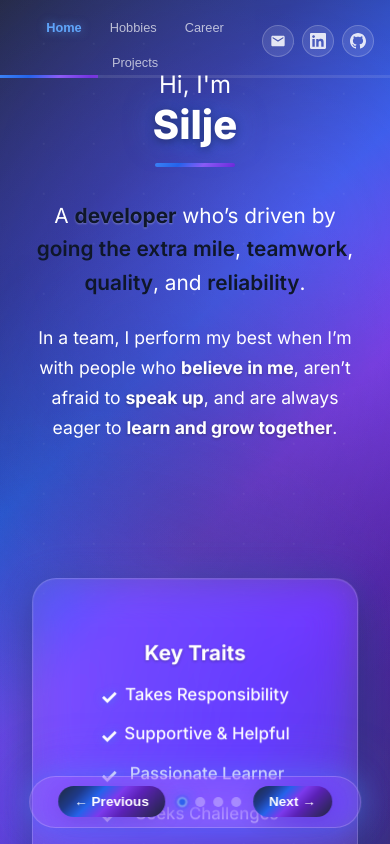
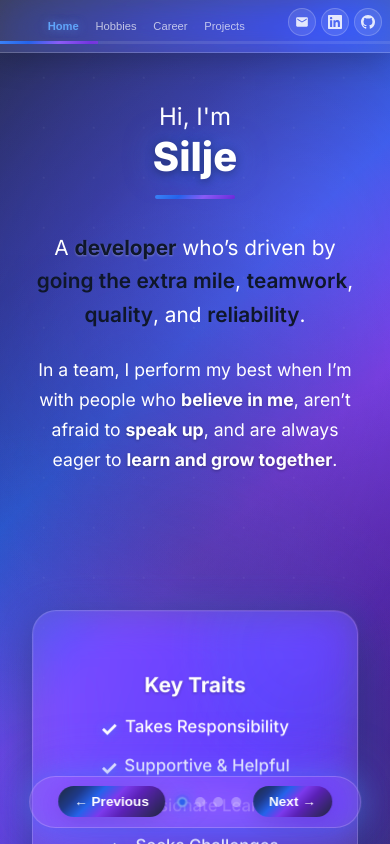
Before and after one commit to siljehtangen/portfolio, a Vue app: page / in a window 390 px wide. Built offline with nearby package versions, Linux system fonts and the light colour scheme.

Commit message:
fix&feat: minor enchancements with navbar, colors and add bouncing

```diff
--- a/src/components/MyIntro.vue
+++ b/src/components/MyIntro.vue
@@ -26,6 +26,7 @@
 
       <div class="visual-elements">
         <div class="traits-card">
+          <div class="blue-shape"></div>
           <div class="traits-content">
             <div class="traits-text">
               <h3 class="traits-title">Key Traits</h3>
@@ -47,5 +48,5 @@
 </template>
 
 <script setup lang="ts">
-import "@/styles/MyIntro.css"
+import '@/styles/MyIntro.css'
 </script>
--- a/src/styles/MyCareer.css
+++ b/src/styles/MyCareer.css
@@ -204,6 +204,7 @@
   margin-right: auto;
   transform-style: preserve-3d;
   perspective: 1000px;
+  animation: cardBounce 3s ease-in-out infinite;
 }
 
 .timeline-item:nth-child(odd) .career-card {
@@ -214,16 +215,6 @@
 .timeline-item:nth-child(even) .career-card {
   margin-left: 3rem;
   margin-right: 0;
-}
-
-.career-card:hover {
-  transform: translateY(-12px) scale(1.02) rotateY(-2deg);
-  border-color: var(--glass-hover-border);
-  box-shadow:
-    var(--shadow-heavy),
-    var(--shadow-glow),
-    0 25px 70px rgba(139, 92, 246, 0.3);
-  background: var(--glass-bg-hover);
 }
 
 .career-card::before {
@@ -242,7 +233,8 @@
 }
 
 .career-card:hover {
-  transform: translateY(-12px) scale(1.02) rotateY(-2deg);
+  transform: translateY(-12px) scale(1.02) rotateY(-2deg) !important;
+  animation-play-state: paused;
   border-color: var(--glass-hover-border);
   box-shadow:
     var(--shadow-heavy),
@@ -422,23 +414,33 @@
 }
 
 .career-2 {
-  animation-delay: 0.2s;
+  animation-delay: 0.5s;
 }
 
 .career-3 {
-  animation-delay: 0.3s;
+  animation-delay: 1s;
 }
 
 .career-4 {
-  animation-delay: 0.4s;
+  animation-delay: 1.5s;
 }
 
 .career-5 {
-  animation-delay: 0.5s;
+  animation-delay: 2s;
 }
 
 .career-6 {
-  animation-delay: 0.6s;
+  animation-delay: 2.5s;
+}
+
+@keyframes cardBounce {
+  0%,
+  100% {
+    transform: translateY(0);
+  }
+  50% {
+    transform: translateY(-8px);
+  }
 }
 
 @keyframes fadeInUp {
@@ -495,6 +497,12 @@
 
   .MyCareer {
     padding: 2rem 1rem;
-    padding-top: 5rem;
+    padding-top: 7rem;
   }
 }
+
+@media (max-width: 480px) {
+  .MyCareer {
+    padding-top: 6.5rem;
+  }
+}
--- a/src/styles/MyHobbies.css
+++ b/src/styles/MyHobbies.css
@@ -93,12 +93,6 @@
 }
 
 .journey-card {
-  animation: slideInStagger 0.8s ease-out both;
-  transform-style: preserve-3d;
-  perspective: 1000px;
-}
-
-.journey-card {
   background: var(--glass-bg);
   backdrop-filter: blur(20px) saturate(180%);
   -webkit-backdrop-filter: blur(20px) saturate(180%);
@@ -110,6 +104,11 @@
   transition: all var(--transition-normal);
   overflow: hidden;
   cursor: pointer;
+  transform-style: preserve-3d;
+  perspective: 1000px;
+  animation:
+    slideInStagger 0.8s ease-out both,
+    cardBounce 3s ease-in-out infinite 0.8s;
 }
 
 .journey-card::before {
@@ -128,7 +127,8 @@
 }
 
 .journey-card:hover {
-  transform: translateY(-12px) scale(1.02) rotateX(2deg);
+  transform: translateY(-12px) scale(1.02) rotateX(2deg) !important;
+  animation-play-state: paused;
   border-color: var(--glass-hover-border);
   box-shadow:
     var(--shadow-heavy),
@@ -294,27 +294,37 @@
 }
 
 .hobby-1 {
-  animation-delay: 0.1s;
+  animation-delay: 0.1s, 0.9s;
 }
 
 .hobby-2 {
-  animation-delay: 0.2s;
+  animation-delay: 0.2s, 1.1s;
 }
 
 .hobby-3 {
-  animation-delay: 0.3s;
+  animation-delay: 0.3s, 1.3s;
 }
 
 .hobby-4 {
-  animation-delay: 0.4s;
+  animation-delay: 0.4s, 1.5s;
 }
 
 .hobby-5 {
-  animation-delay: 0.5s;
+  animation-delay: 0.5s, 1.7s;
 }
 
 .hobby-6 {
-  animation-delay: 0.6s;
+  animation-delay: 0.6s, 1.9s;
+}
+
+@keyframes cardBounce {
+  0%,
+  100% {
+    transform: translateY(0);
+  }
+  50% {
+    transform: translateY(-8px);
+  }
 }
 
 @keyframes fadeInUp {
@@ -356,6 +366,12 @@
 
   .MyHobbies {
     padding: 2rem 1rem;
-    padding-top: 5rem;
+    padding-top: 7rem;
   }
 }
+
+@media (max-width: 480px) {
+  .MyHobbies {
+    padding-top: 6.5rem;
+  }
+}
--- a/src/styles/MyIntro.css
+++ b/src/styles/MyIntro.css
@@ -288,11 +288,47 @@
   }
 }
 
+.blue-shape {
+  position: absolute;
+  width: 200px;
+  height: 200px;
+  background: radial-gradient(circle, rgba(59, 130, 246, 0.3), rgba(37, 99, 235, 0.2));
+  border-radius: 50% 40% 60% 30%;
+  top: -50px;
+  right: -50px;
+  z-index: 0;
+  animation: shapeFloat 8s ease-in-out infinite;
+  filter: blur(20px);
+  opacity: 0.6;
+}
+
+@keyframes shapeFloat {
+  0%,
+  100% {
+    transform: translate(0, 0) rotate(0deg);
+    border-radius: 50% 40% 60% 30%;
+  }
+  25% {
+    transform: translate(-20px, 20px) rotate(90deg);
+    border-radius: 40% 60% 30% 50%;
+  }
+  50% {
+    transform: translate(20px, -20px) rotate(180deg);
+    border-radius: 60% 30% 50% 40%;
+  }
+  75% {
+    transform: translate(-10px, -10px) rotate(270deg);
+    border-radius: 30% 50% 40% 60%;
+  }
+}
+
 .traits-content {
   display: flex;
   align-items: center;
   justify-content: space-between;
   gap: 2rem;
+  position: relative;
+  z-index: 1;
 }
 
 .traits-text {
@@ -305,11 +341,11 @@
   height: 140px;
   border-radius: 50%;
   overflow: hidden;
-  border: 4px solid var(--primary-purple-1);
+  border: 4px solid var(--primary-purple-3);
   box-shadow:
     var(--shadow-medium),
     var(--shadow-glow-light),
-    0 0 20px rgba(139, 92, 246, 0.4);
+    0 0 20px rgba(109, 40, 217, 0.5);
   position: relative;
   animation: bounce 2s ease-in-out infinite;
   transition: all var(--transition-normal);
@@ -324,7 +360,7 @@
   background: linear-gradient(
     135deg,
     var(--primary-blue-1),
-    var(--primary-purple-1),
+    var(--primary-purple-3),
     var(--primary-blue-1)
   );
   -webkit-mask:
@@ -342,7 +378,7 @@
   transform: scale(1.1);
   box-shadow:
     var(--shadow-heavy),
-    0 0 30px rgba(139, 92, 246, 0.6),
+    0 0 30px rgba(109, 40, 217, 0.7),
     0 0 20px rgba(59, 130, 246, 0.4);
   border-color: var(--primary-blue-1);
 }
@@ -350,9 +386,9 @@
 .traits-image:hover::before {
   background: linear-gradient(
     135deg,
-    var(--primary-purple-1),
+    var(--primary-purple-3),
     var(--primary-blue-1),
-    var(--primary-purple-1)
+    var(--primary-purple-3)
   );
 }
 
@@ -455,7 +491,7 @@
 
 @media (max-width: 768px) {
   .MyIntro {
-    padding-top: 5rem;
+    padding-top: 7rem;
   }
 
   .intro-container {
@@ -477,6 +513,6 @@
 
 @media (max-width: 480px) {
   .MyIntro {
-    padding-top: 4.5rem;
+    padding-top: 6.5rem;
   }
 }
--- a/src/styles/MyNavbar.css
+++ b/src/styles/MyNavbar.css
@@ -4,7 +4,11 @@
   left: 0;
   right: 0;
   z-index: 2000;
-  background: transparent;
+  background: var(--glass-bg);
+  backdrop-filter: blur(20px) saturate(180%);
+  -webkit-backdrop-filter: blur(20px) saturate(180%);
+  border-bottom: 1px solid var(--glass-border);
+  box-shadow: var(--shadow-medium);
   transition: all var(--transition-normal);
   padding: 1rem 0;
 }
@@ -200,62 +204,40 @@
 /* Mobile Responsive */
 @media (max-width: 768px) {
   .navbar-container {
-    padding: 0 1rem;
-    gap: 1rem;
-    flex-wrap: wrap;
+    padding: 0 0.5rem;
+    gap: 0.5rem;
+    flex-wrap: nowrap;
   }
 
   .navbar-links {
-    gap: 0.25rem;
-    flex-wrap: wrap;
+    gap: 0.1rem;
+    flex-wrap: nowrap;
     order: 1;
-    width: 100%;
+    flex: 1;
     justify-content: center;
+    overflow-x: auto;
+    -webkit-overflow-scrolling: touch;
+    scrollbar-width: none;
+    -ms-overflow-style: none;
+  }
+
+  .navbar-links::-webkit-scrollbar {
+    display: none;
   }
 
   .navbar-social {
     order: 2;
-    gap: 0.5rem;
+    gap: 0.4rem;
+    flex-shrink: 0;
   }
 
   .nav-link {
-    padding: 0.5rem 1rem;
+    padding: 0.5rem 0.6rem;
+    flex-shrink: 0;
   }
 
   .nav-label {
-    font-size: 0.875rem;
-  }
-
-  .social-link {
-    width: 36px;
-    height: 36px;
-  }
-
-  .social-icon {
-    width: 18px;
-    height: 18px;
-  }
-}
-
-@media (max-width: 480px) {
-  .navbar {
-    padding: 0.75rem 0;
-  }
-
-  .navbar-container {
-    gap: 0.5rem;
-  }
-
-  .nav-link {
-    padding: 0.5rem 0.75rem;
-  }
-
-  .nav-label {
-    font-size: 0.8rem;
-  }
-
-  .navbar-social {
-    gap: 0.5rem;
+    font-size: 0.75rem;
   }
 
   .social-link {
@@ -268,3 +250,42 @@
     height: 16px;
   }
 }
+
+@media (max-width: 480px) {
+  .navbar {
+    padding: 0.5rem 0;
+  }
+
+  .navbar-container {
+    padding: 0 0.5rem;
+    gap: 0.25rem;
+    flex-wrap: nowrap;
+  }
+
+  .navbar-links {
+    gap: 0.05rem;
+    flex-wrap: nowrap;
+  }
+
+  .nav-link {
+    padding: 0.4rem 0.5rem;
+  }
+
+  .nav-label {
+    font-size: 0.7rem;
+  }
+
+  .navbar-social {
+    gap: 0.3rem;
+  }
+
+  .social-link {
+    width: 28px;
+    height: 28px;
+  }
+
+  .social-icon {
+    width: 14px;
+    height: 14px;
+  }
+}
--- a/src/styles/MyProjects.css
+++ b/src/styles/MyProjects.css
@@ -252,18 +252,37 @@
   transform-style: preserve-3d;
   perspective: 1000px;
   box-shadow: var(--shadow-medium);
+  animation: cardBounce 3s ease-in-out infinite;
 }
 
 .timeline-item:nth-child(odd) .project-card {
   margin-right: 3.5rem;
   margin-left: 0;
   border-top-right-radius: 0;
+  animation-delay: 0s;
 }
 
 .timeline-item:nth-child(even) .project-card {
   margin-left: 3.5rem;
   margin-right: 0;
   border-top-left-radius: 0;
+  animation-delay: 0.5s;
+}
+
+.timeline-item:nth-child(3) .project-card {
+  animation-delay: 1s;
+}
+
+.timeline-item:nth-child(4) .project-card {
+  animation-delay: 1.5s;
+}
+
+.timeline-item:nth-child(5) .project-card {
+  animation-delay: 2s;
+}
+
+.timeline-item:nth-child(6) .project-card {
+  animation-delay: 2.5s;
 }
 
 .project-card::after {
@@ -304,7 +323,8 @@
 }
 
 .project-card:hover {
-  transform: translateY(-12px) scale(1.02) rotateY(2deg);
+  transform: translateY(-12px) scale(1.02) rotateY(2deg) !important;
+  animation-play-state: paused;
   border-color: var(--glass-hover-border);
   box-shadow:
     var(--shadow-heavy),
@@ -528,6 +548,16 @@
   }
 }
 
+@keyframes cardBounce {
+  0%,
+  100% {
+    transform: translateY(0);
+  }
+  50% {
+    transform: translateY(-8px);
+  }
+}
+
 @media (max-width: 768px) {
   .timeline-container {
     padding: 0 1rem;
@@ -566,10 +596,16 @@
 
   .MyProjects {
     padding: 2rem 1rem;
-    padding-top: 5rem;
+    padding-top: 7rem;
   }
 
   .project-links {
     justify-content: flex-start;
   }
 }
+
+@media (max-width: 480px) {
+  .MyProjects {
+    padding-top: 6.5rem;
+  }
+}
```
